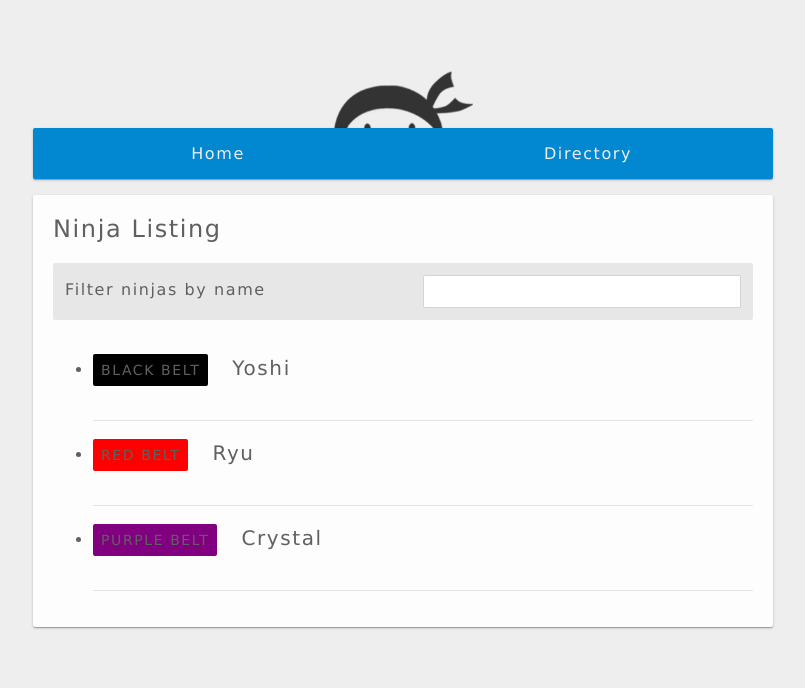
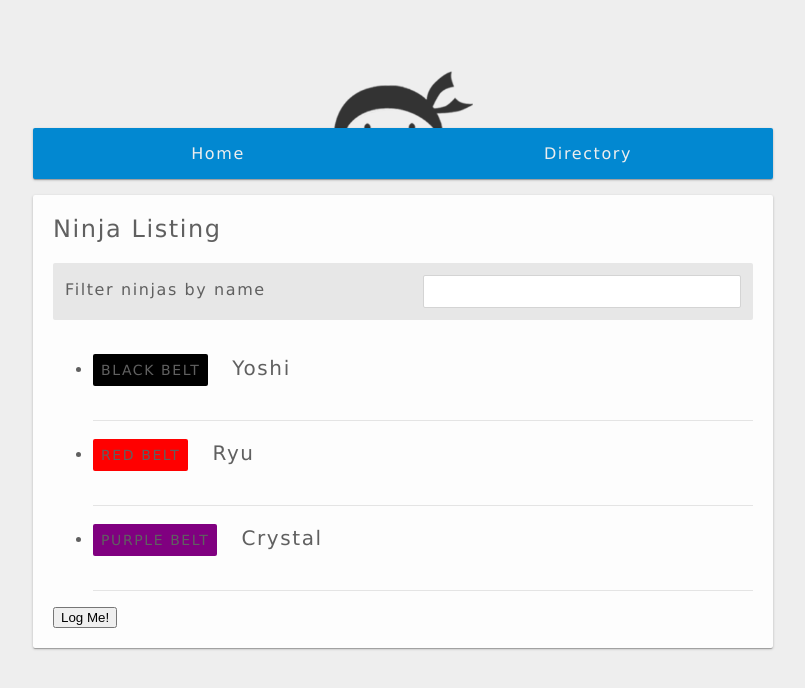
Before and after one commit to MikeM711/AngularSandbox, an Angular app: page /directory in a window 1280 px wide. Shown: the top 688 px of the page, without its empty margins (237-1042 px from the left). Built offline with nearby package versions, Linux system fonts and the light colour scheme.

Commit message:
Simple Logging Service Injection

```diff
--- a/src/app/directory/directory.component.html
+++ b/src/app/directory/directory.component.html
@@ -13,3 +13,5 @@
     </div>
   </li>
 </ul>
+
+<button (click)="logIt()">Log Me!</button>
--- a/src/app/directory/directory.component.ts
+++ b/src/app/directory/directory.component.ts
@@ -1,6 +1,6 @@
 import { Component, OnInit } from '@angular/core';
 import { ActivatedRoute } from '@angular/router';
-//import { FilterPipe} from '../filter.pipe';
+import { LoggingService } from '../logging.service';
 
 @Component({
   selector: 'app-directory',
@@ -14,8 +14,12 @@ export class DirectoryComponent implements OnInit {
     {name: "Crystal", belt: "Purple"},
   ];
 
-  constructor() {
+  constructor(private logger: LoggingService) { }
+
+  logIt(){
+    this.logger.log();
   }
+
   ngOnInit() {
   }
 
--- a/src/app/home/home.component.html
+++ b/src/app/home/home.component.html
@@ -1,3 +1,5 @@
 <p>
   {{homeTitle}}
 </p>
+
+<button (click)="logIt()">Log Me!</button>
--- a/src/app/home/home.component.ts
+++ b/src/app/home/home.component.ts
@@ -1,4 +1,5 @@
 import { Component, OnInit, Input, Output, EventEmitter} from '@angular/core';
+import { LoggingService } from '../logging.service';
 
 @Component({
   selector: 'app-home',
@@ -9,7 +10,11 @@ import { Component, OnInit, Input, Output, EventEmitter} from '@angular/core';
 export class HomeComponent implements OnInit {
   homeTitle = "Welcome to the SICK directory...";
 
-  constructor() { }
+  constructor(private logger: LoggingService) { }
+
+  logIt(){
+    this.logger.log();
+  }
 
   ngOnInit() {
   }
--- /dev/null
+++ b/src/app/logging.service.ts
@@ -0,0 +1,12 @@
+import { Injectable } from '@angular/core';
+
+@Injectable({
+  providedIn: 'root'
+})
+export class LoggingService {
+  log(){
+    console.log("I am the logging service");
+  }
+
+  constructor() { }
+}
```
Also changed, not shown: 1 other file (tests, documents, lock files or other folders).
